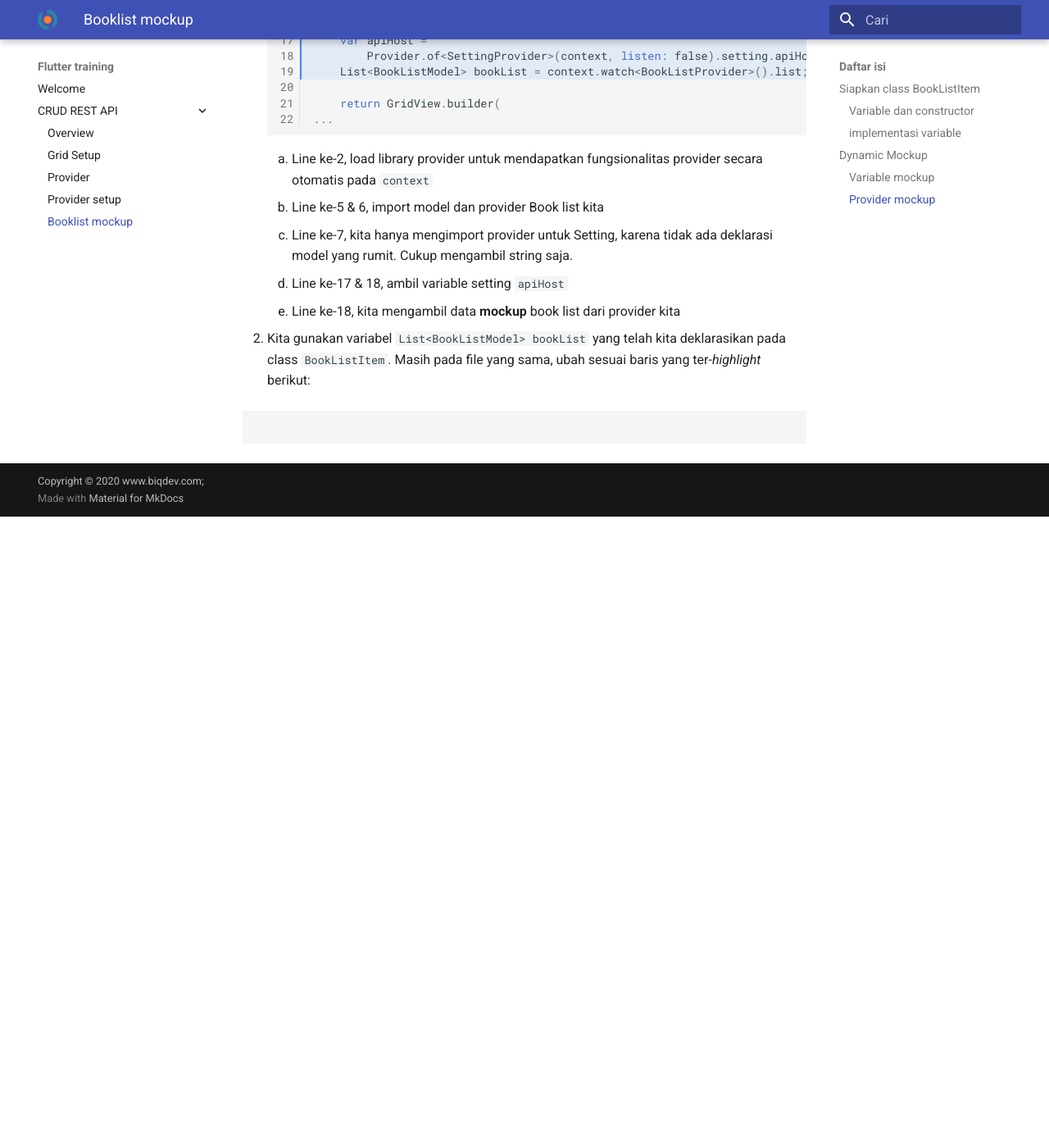
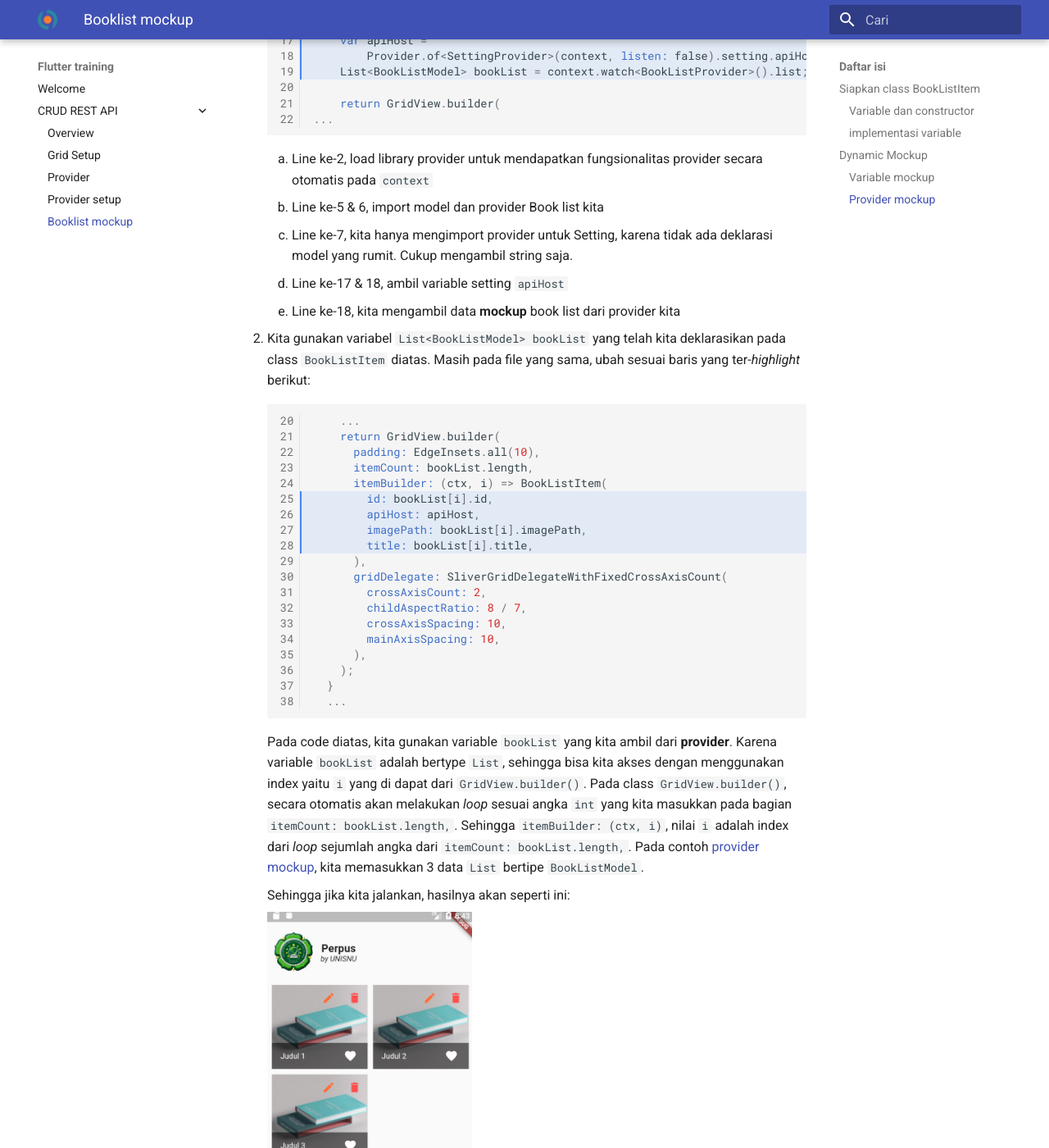
Before and after one commit to BIQDev/flutter-training-docs, an MkDocs documentation site: the page built from docs/crud-rest-api/booklist-mockup.md, in a window 1280 px wide and 1400 px high, scrolled down 3732 px. Shown: the whole window at 82% size. Built offline with MkDocs 1.6.1 and Material for MkDocs 9.7.7, drawn with Linux system fonts in a browser that asks for light colours; before the commit the page ends 4362 px from its top, so only the background shows below that.

Commit message:
Booklist mockup: provider mockup finalizing

````diff
--- a/docs/crud-rest-api/booklist-mockup.md
+++ b/docs/crud-rest-api/booklist-mockup.md
@@ -161,8 +161,32 @@ Setelah itu, kita mockup dengan data dari **provider**. Hal ini bertujuan untuk
     1. Line ke-17 & 18, ambil variable setting `apiHost`
     1. Line ke-18, kita mengambil data **mockup** book list dari provider kita
 
-1. Kita gunakan variabel `List<BookListModel> bookList` yang telah kita deklarasikan pada class `BookListItem`. Masih pada file yang sama, ubah sesuai baris yang ter-*highlight* berikut:
+1. Kita gunakan variabel `List<BookListModel> bookList` yang telah kita deklarasikan pada class `BookListItem` diatas. Masih pada file yang sama, ubah sesuai baris yang ter-*highlight* berikut:
 
-```dart
+      ```dart linenums="20" hl_lines="6-9"
+          ...
+          return GridView.builder(
+            padding: EdgeInsets.all(10),
+            itemCount: bookList.length,
+            itemBuilder: (ctx, i) => BookListItem(
+              id: bookList[i].id,
+              apiHost: apiHost,
+              imagePath: bookList[i].imagePath,
+              title: bookList[i].title,
+            ),
+            gridDelegate: SliverGridDelegateWithFixedCrossAxisCount(
+              crossAxisCount: 2,
+              childAspectRatio: 8 / 7,
+              crossAxisSpacing: 10,
+              mainAxisSpacing: 10,
+            ),
+          );
+        }
+        ...
+      ```
 
-```
+      Pada code diatas, kita gunakan variable `bookList` yang kita ambil dari **provider**. Karena variable `bookList` adalah bertype `List`, sehingga bisa kita akses dengan menggunakan index yaitu `i` yang di dapat dari `GridView.builder()`. Pada class `GridView.builder()`, secara otomatis akan melakukan *loop* sesuai angka `int` yang kita masukkan pada bagian `itemCount: bookList.length,`. Sehingga `itemBuilder: (ctx, i)`, nilai `i` adalah index dari *loop* sejumlah angka dari `itemCount: bookList.length,`. Pada contoh [provider mockup](provider-setup.md#booklistprovider), kita memasukkan 3 data `List` bertipe `BookListModel`.
+
+      Sehingga jika kita jalankan, hasilnya akan seperti ini:
+
+      ![Provider mockup](../assets/images/crud/crud-1.5.png){: style="width:250px; height: auto;"}
````
Also changed, not shown: docs/assets/images/crud/crud-1.5.png (added).
